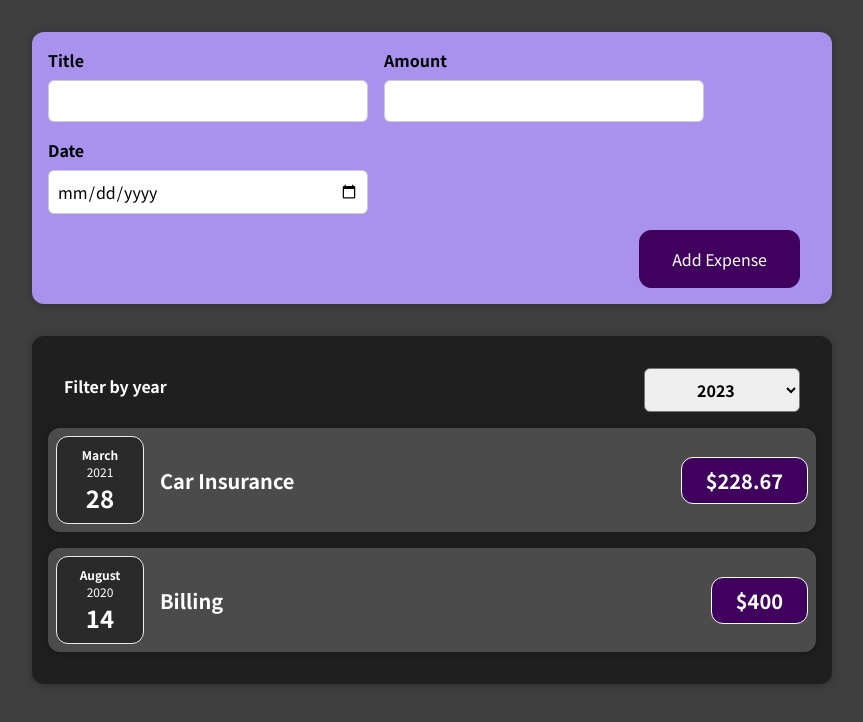
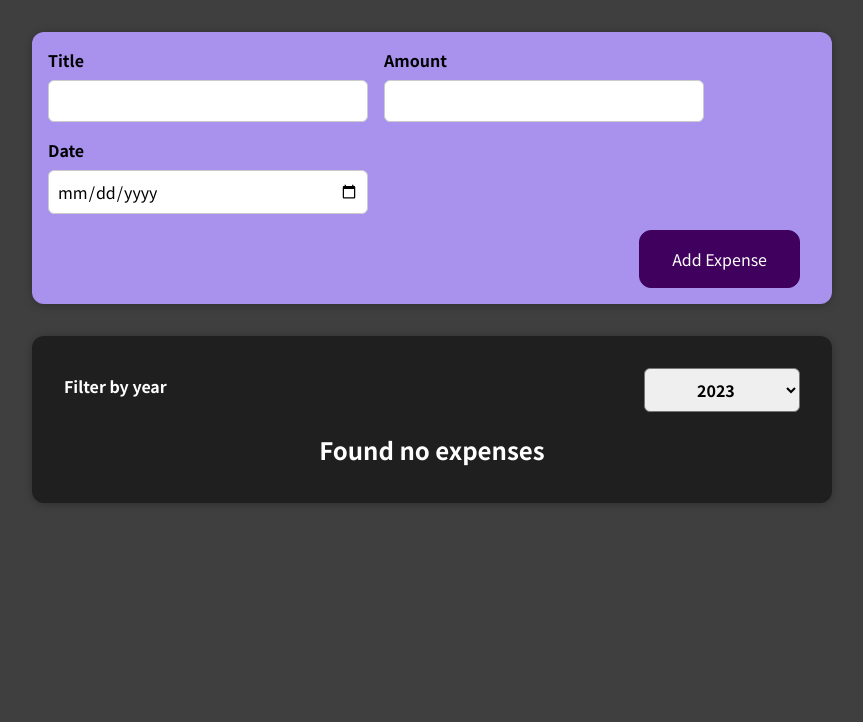
Before and after one commit to Torishnia/expense-tracker, a React (Create React App) app: page / in a window 1280 px wide. Shown: the top 722 px of the page, without its empty margins (208-1071 px from the left). Built offline with nearby package versions, Linux system fonts and the light colour scheme; the HTML template or start-up script is replaced by a standard one.

Commit message:
add ExpensesList

```diff
--- a/src/App.js
+++ b/src/App.js
@@ -1,25 +1,29 @@
+import { useState } from 'react';
 import Expenses from './components/Expenses';
 import NewExpense from './components/NewExpense';
 
-function App() {
-  const expenses = [
+const DUMMY_EXPENSES = [
   {
     id: 0,
     title: 'Car Insurance',
     amount: 228.67,
-      date: new Date(2021, 2, 28),
+    date: new Date(2023, 2, 28),
   },
   {
     id: 1,
     title: 'Billing',
     amount: 400,
-      date: new Date(2020, 7, 14),
+    date: new Date(2023, 7, 14),
   },
 ]
 
+function App() {
+  const [expenses, setExpenses] = useState(DUMMY_EXPENSES);
+
   const addExpenseHandler = (expense) => {
-    console.log('In a App');
-    console.log(expense);
+   setExpenses((prevExpenses) => {
+    return [expense, ...prevExpenses];
+   })
   }
 
   return (
--- a/src/components/ExpenseItem/index.js
+++ b/src/components/ExpenseItem/index.js
@@ -5,6 +5,7 @@ import styles from './index.module.scss';
 
 function ExpenseItem ({ title, date, amount }) {
   return (
+    <li>
       <Card className={styles.expense_item}>
         <ExpenseDate date={date}/>
         <div className={styles.expense_item__description}>
@@ -12,6 +13,7 @@ function ExpenseItem ({ title, date, amount }) {
           <div className={styles.expense_item__price}>${amount}</div>
         </div>
       </Card>
+    </li>
   )
 }
 
--- a/src/components/Expenses/index.js
+++ b/src/components/Expenses/index.js
@@ -1,9 +1,10 @@
 import { useState } from 'react';
 import Card from '../Card';
 import ExpensesFilter from '../ExpensesFilter';
-import ExpenseItem from '../ExpenseItem/index';
+import ExpensesList from '../ExpensesList';
 
 import styles from './index.module.scss';
+
 
 function Expenses ({ items }) {
   const [filteredYear, setFilteredYear] = useState(2023);
@@ -11,17 +12,15 @@ function Expenses ({ items }) {
     setFilteredYear(selectedYear);
   }
 
+  const filteredExpenses = items.filter((expense) => {
+    return expense.date.getFullYear().toString() === filteredYear;
+  })
+
   return (
     <div>
       <Card className={styles.expenses}>
         <ExpensesFilter selected={filteredYear} onChangeFilter={filterChangeHandler} />
-        {items.map((expense) => (
-          <ExpenseItem
-            title={expense.title}
-            amount={expense.amount}
-            date={expense.date}
-          />
-        ))}
+        <ExpensesList items={filteredExpenses} />
       </Card>
     </div>
   )
--- /dev/null
+++ b/src/components/ExpensesList/index.js
@@ -0,0 +1,26 @@
+import ExpenseItem from '../ExpenseItem/index';
+
+import styles from './index.module.scss';
+
+const ExpensesList = ({ items }) => {
+  return (
+    <ul className={styles.expenses_list}>
+      {items.length === 0 ? (
+        <h2 className={styles.expenses_list__fallback}>
+          Found no expenses
+        </h2>
+      ) : (
+        items.map((expense) => (
+          <ExpenseItem
+            key={expense.id}
+            title={expense.title}
+            amount={expense.amount}
+            date={expense.date}
+          />
+        ))
+      )}
+    </ul>
+  )
+}
+
+export default ExpensesList;
--- /dev/null
+++ b/src/components/ExpensesList/index.module.scss
@@ -0,0 +1,9 @@
+.expenses_list {
+  padding: 0;
+  list-style: none;
+
+  &__fallback {
+    color: white;
+    text-align: center;
+  }
+}
```
Lines whose indentation alone changed are shown as unchanged.
